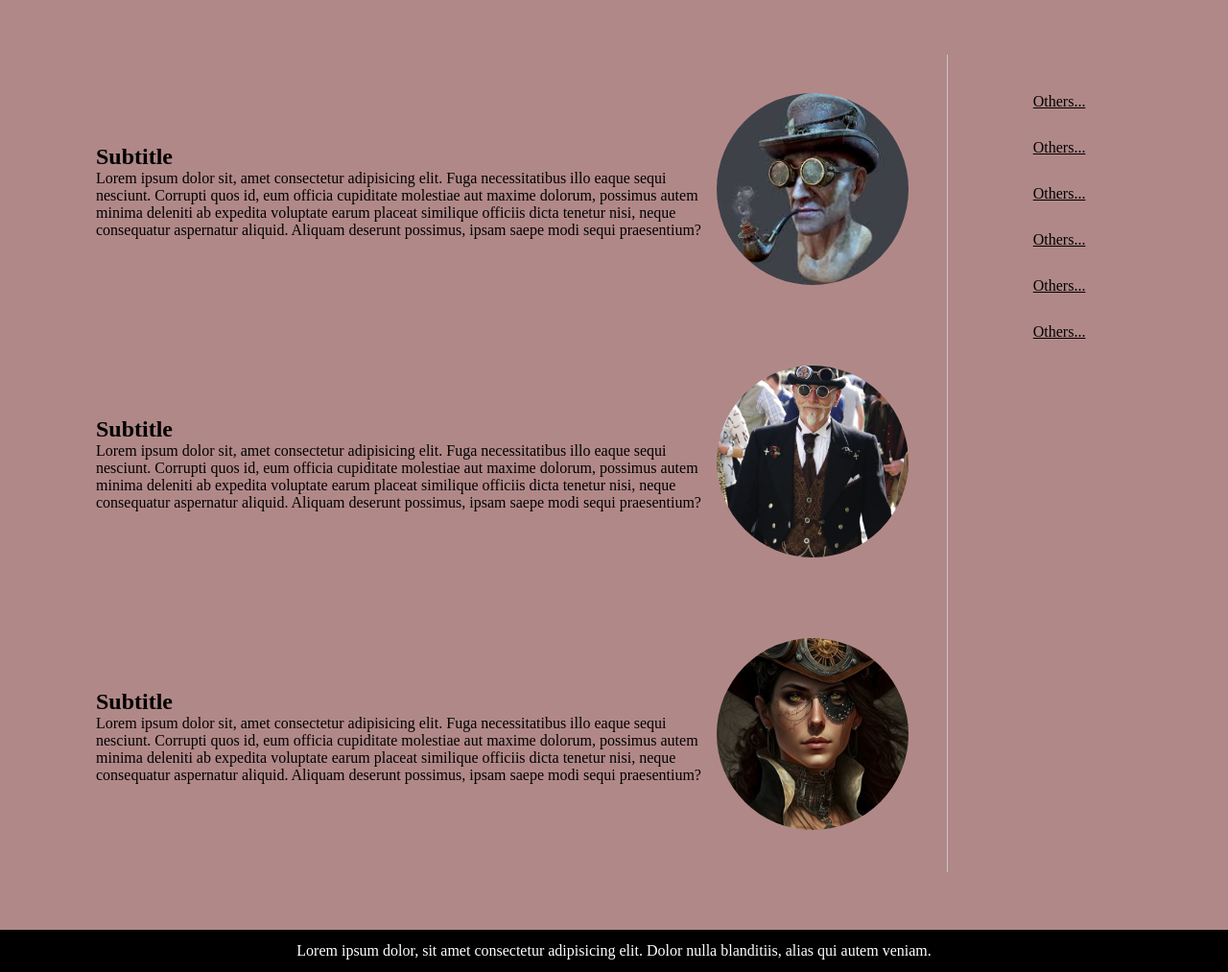
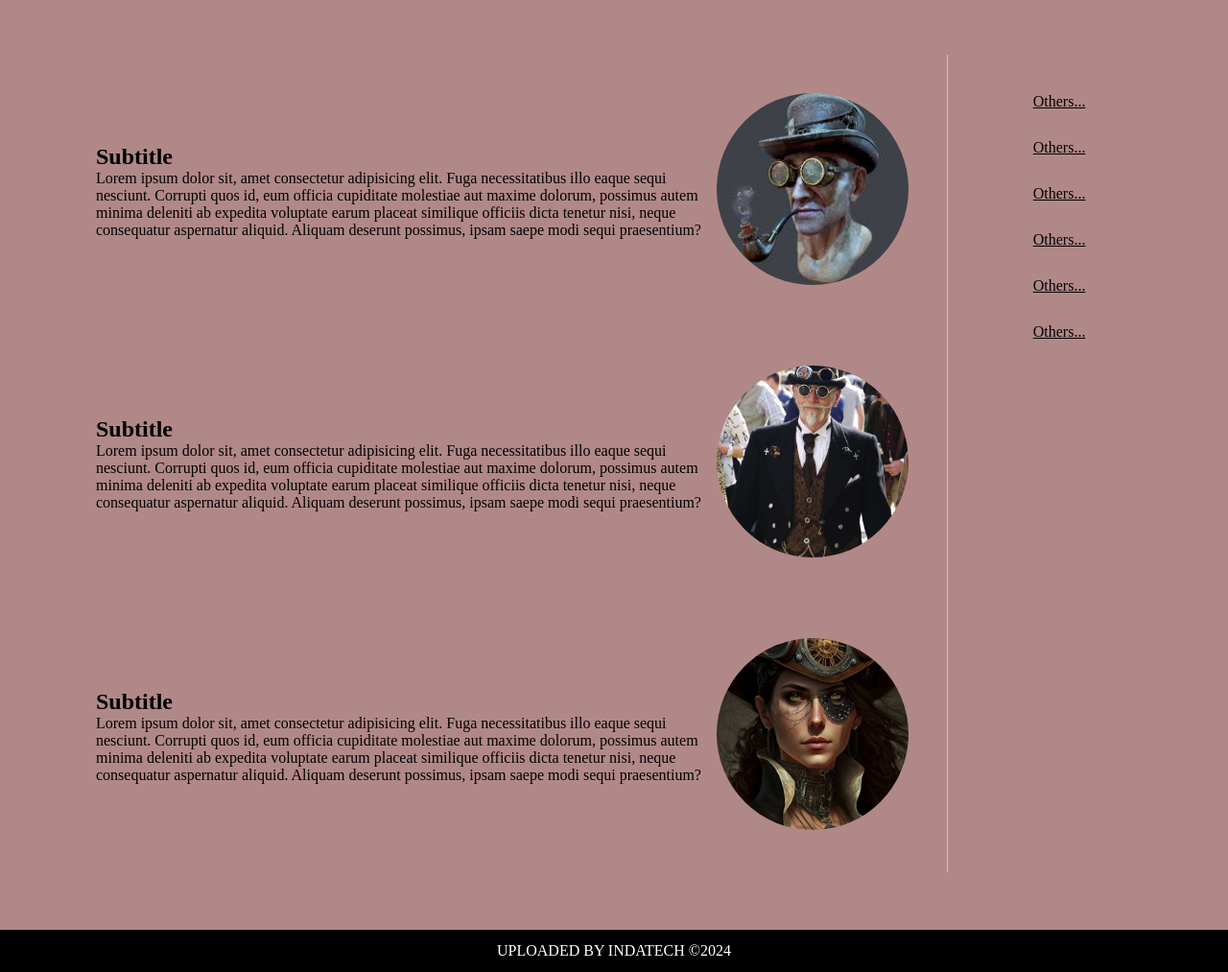
Before and after one commit to indatech/Steampunk-Blog, a plain HTML site: page index.html in a window 1280 px wide. Shown: the part 78-1091 px from the top of the page at 96% size. Drawn offline with Linux system fonts and the light colour scheme.

Commit message:
Se actualiza el footer.

```diff
--- a/index.html
+++ b/index.html
@@ -55,7 +55,7 @@
       </div>
    </div>
 
-   <footer>Lorem ipsum dolor, sit amet consectetur adipisicing elit. Dolor nulla blanditiis, alias qui autem veniam.</footer>
+   <footer>UPLOADED BY INDATECH ©2024</footer>
 
 </body>
 </html>
```
